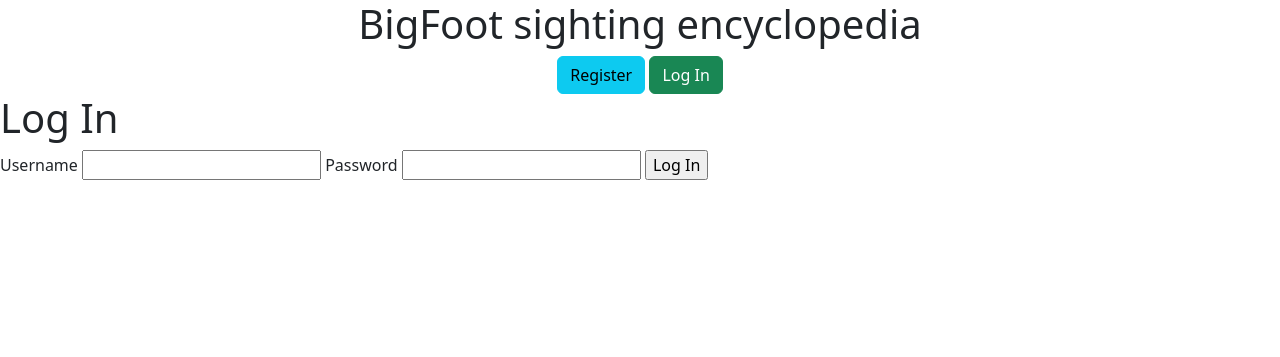
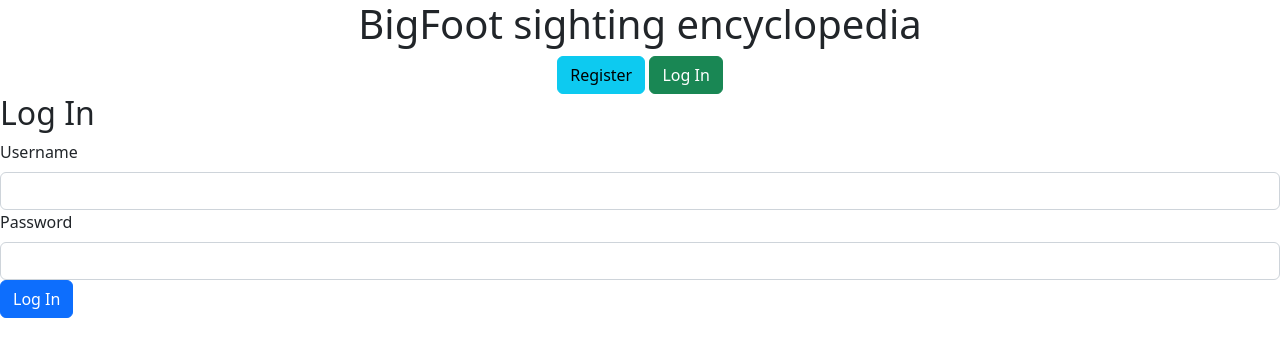
Before and after one commit to Sambsamb/SBminiproject3, a Flask app: template bigfoot/templates/auth/login.html in a window 1280 px wide. Shown: the top 357 px of the page. Run offline with Flask 2, Linux system fonts and the light colour scheme; the template is opened without the code that fills it, so the values that code supplies are empty.

Commit message:
login input fields and button

```diff
--- a/bigfoot/templates/auth/login.html
+++ b/bigfoot/templates/auth/login.html
@@ -1,15 +1,17 @@
 {% extends 'base.html' %}
 
 {% block header %}
-  <h1>{% block title %}Log In{% endblock %}</h1>
+  <h2>{% block title %}Log In{% endblock %}</h2>
 {% endblock %}
 
 {% block content %}
   <form method="post">
-    <label for="username">Username</label>
-    <input name="username" id="username" required>
-    <label for="password">Password</label>
-    <input type="password" name="password" id="password" required>
-    <input type="submit" value="Log In">
+    <label for="username" class="form-label">Username</label>
+    <input class="form-control" name="username" id="username" required>
+
+    <label for="password" class="form-label">Password</label>
+    <input type="password" class="form-control" id="password" name="password" required>
+
+    <input class="btn btn-primary" type="submit" value="Log In">
   </form>
 {% endblock %}
```
